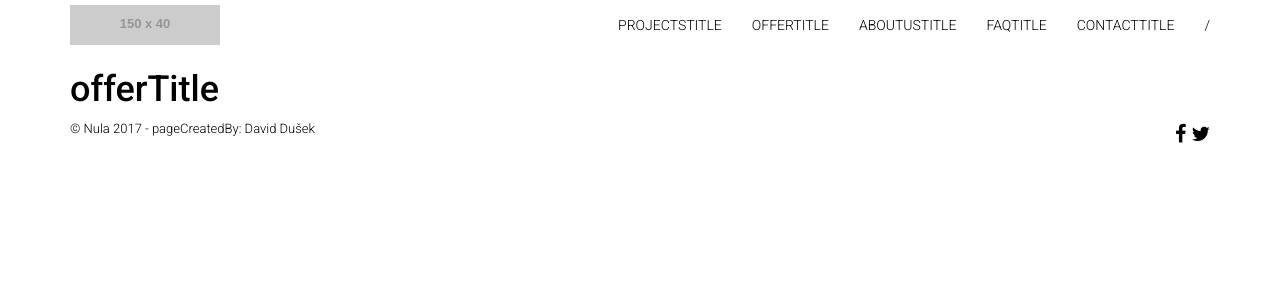
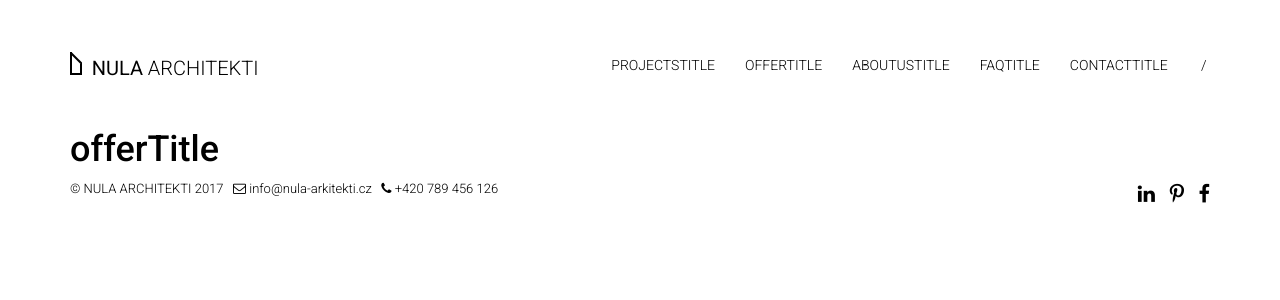
Before and after one commit to david-dusek/nula, a PHP site: template app/templates/about/offer.twig in a window 1280 px wide. Shown: the top 300 px of the page. Run offline with PHP 8.4, Linux system fonts and the light colour scheme; the template is opened without the code that fills it, so the values that code supplies are empty; grey boxes labelled with a size stand in for pictures from a placeholder-image service; some libraries are stand-ins or nearby versions.

Commit message:
Uprava obsahu a pozicovani menu

```diff
--- a/app/lang/cs_CZ.php
+++ b/app/lang/cs_CZ.php
@@ -6,5 +6,4 @@ return [
   'aboutUsTitle' => 'O nás',
   'contactTitle' => 'Kontakt',
   'faqTitle' => 'FAQ',
-  'pageCreatedBy' => 'webovou prezentaci vytvořil',
 ];
--- a/app/lang/en_US.php
+++ b/app/lang/en_US.php
@@ -6,5 +6,4 @@ return [
   'aboutUsTitle' => 'About Us',
   'contactTitle' => 'Contact',
   'faqTitle' => 'FAQ',
-  'pageCreatedBy' => 'web presentation created by',
 ];
--- a/app/src/Nula/I18n/LanguagesManager.php
+++ b/app/src/Nula/I18n/LanguagesManager.php
@@ -6,8 +6,8 @@ class LanguagesManager {
 
   const LANG_CS = 'cs';
   const LANG_EN = 'en';
-  const LANG_CS_ABBREVIATION = 'CZ';
-  const LANG_EN_ABBREVIATION = 'EN';
+  const LANG_CS_ABBREVIATION = 'cz';
+  const LANG_EN_ABBREVIATION = 'eng';
   const LANG_KEY = 'lang';
 
   /**
--- a/app/templates/about/aboutUs.twig
+++ b/app/templates/about/aboutUs.twig
@@ -1,6 +1,6 @@
 {% extends "base.twig" %}
 
-{% block title %}{{ 'aboutUsTitle'|trans }}'{% endblock %}
+{% block title %}{{ 'aboutUsTitle'|trans }}{% endblock %}
 {% block head %}
   {{ parent() }}
 {% endblock %}
--- a/app/templates/about/contact.twig
+++ b/app/templates/about/contact.twig
@@ -1,6 +1,6 @@
 {% extends "base.twig" %}
 
-{% block title %}{{ 'contactTitle'|trans }}'{% endblock %}
+{% block title %}{{ 'contactTitle'|trans }}{% endblock %}
 {% block head %}
   {{ parent() }}
 {% endblock %}
--- a/app/templates/about/offer.twig
+++ b/app/templates/about/offer.twig
@@ -1,6 +1,6 @@
 {% extends "base.twig" %}
 
-{% block title %}{{ 'offerTitle'|trans }}'{% endblock %}
+{% block title %}{{ 'offerTitle'|trans }}{% endblock %}
 {% block head %}
   {{ parent() }}
 {% endblock %}
--- a/app/templates/base.twig
+++ b/app/templates/base.twig
@@ -10,7 +10,6 @@
       <meta name="author" content="">
       <link href="https://maxcdn.bootstrapcdn.com/bootstrap/3.3.7/css/bootstrap.min.css" rel="stylesheet" integrity="sha384-BVYiiSIFeK1dGmJRAkycuHAHRg32OmUcww7on3RYdg4Va+PmSTsz/K68vbdEjh4u" crossorigin="anonymous">
       <link rel='stylesheet' id='redux-google-fonts-css'  href='http://fonts.googleapis.com/css?family=Roboto%3A100%2C300%2C400%2C500%2C700%2C900%2C100italic%2C300italic%2C400italic%2C500italic%2C700italic%2C900italic%7COpen+Sans&#038;subset=latin&#038;ver=3.9.17' type='text/css' media='all' />
-      <link href="/css/languages.min.css" rel="stylesheet">
       <link href="/css/font-awesome.min.css" rel="stylesheet">
       <link href="/css/main.css" rel="stylesheet">
     {% endblock %}
@@ -24,11 +23,16 @@
     {% block footer %}
       <div class="row">
         <div class="col-sm-8 col-xs-12 text-left">
-          &copy; Nula {{ "now"|date("Y") }} - {{ 'pageCreatedBy'|trans }}: <a href="https://www.linkedin.com/in/david-du%C5%A1ek-30026a71/" target="_blank">David Dušek</a>
+          &copy; NULA ARCHITEKTI {{ "now"|date("Y") }}&nbsp;&nbsp;
+          <i class="fa fa-envelope-o" aria-hidden="true"></i>&nbsp;<a href="mailto:info@nula-arkitekti.cz" target="_blank">info@nula-arkitekti.cz</a>&nbsp;&nbsp;
+          <i class="fa fa-phone" aria-hidden="true"></i>&nbsp;+420 789 456 126
         </div>
         <div id="social-links" class="col-sm-4 col-xs-12 text-right">
+          <a href="#" target="_blank"><i class="fa fa-linkedin" aria-hidden="true"></i></a>
+          &nbsp;
+          <a href="#" target="_blank"><i class="fa fa-pinterest-p" aria-hidden="true"></i></a>
+          &nbsp;
           <a href="#" target="_blank"><i class="fa fa-facebook" aria-hidden="true"></i></a>
-          <a href="#" target="_blank"><i class="fa fa-twitter" aria-hidden="true"></i></a>
         </div>
       </div>
     {% endblock %}
--- a/app/templates/components/languageSwitcher.twig
+++ b/app/templates/components/languageSwitcher.twig
@@ -1,3 +1,3 @@
 <a href="{{ languageSwitchParameters.alternativeUrl }}">
-  {{ languageSwitchParameters.alternativeAbbreviation }}/<span class="active-link">{{ languageSwitchParameters.currentAbbreviation }}</span>
+  <span class="active-link">{{ languageSwitchParameters.currentAbbreviation }}</span>&nbsp;/&nbsp;{{ languageSwitchParameters.alternativeAbbreviation }}
 </a>
--- a/app/templates/components/navigation.twig
+++ b/app/templates/components/navigation.twig
@@ -10,7 +10,15 @@
       </button>
       {% if showHeaderLogo == true %}
         <a class="navbar-brand" href="{{ path_for('homepage', {'lang': lang }) }}">
-          <img src="http://placehold.it/150x40" alt="logo">
+          {#          <img src="http://placehold.it/150x40" alt="logo">#}
+          <svg height="23" width="12">
+          <line x1="0" y1="0" x2="0" y2="23" style="stroke:black;stroke-width:4" />
+          <line x1="0" y1="23" x2="12" y2="23" style="stroke:black;stroke-width:4" />
+          <line x1="12" y1="23" x2="12" y2="12" style="stroke:black;stroke-width:4" />
+          <line x1="12" y1="12" x2="0" y2="0" style="stroke:black;stroke-width:2" />
+          Sorry, your browser does not support inline SVG.
+          </svg>
+          &nbsp;<strong>NULA</strong> ARCHITEKTI
         </a>
       {% endif %}
     </div>
--- a/app/templates/home/homepage.twig
+++ b/app/templates/home/homepage.twig
@@ -9,7 +9,6 @@
     <meta name="author" content="">
     <link href="https://maxcdn.bootstrapcdn.com/bootstrap/3.3.7/css/bootstrap.min.css" rel="stylesheet" integrity="sha384-BVYiiSIFeK1dGmJRAkycuHAHRg32OmUcww7on3RYdg4Va+PmSTsz/K68vbdEjh4u" crossorigin="anonymous">
     <link rel='stylesheet' id='redux-google-fonts-css'  href='http://fonts.googleapis.com/css?family=Roboto%3A100%2C300%2C400%2C500%2C700%2C900%2C100italic%2C300italic%2C400italic%2C500italic%2C700italic%2C900italic%7COpen+Sans&#038;subset=latin&#038;ver=3.9.17' type='text/css' media='all' />
-    <link href="/css/languages.min.css" rel="stylesheet">
     <link href="/css/main.css" rel="stylesheet">
     <link href="/css/font-awesome.min.css" rel="stylesheet">
     <link href="/css/main.css" rel="stylesheet">
--- a/public/css/main.css
+++ b/public/css/main.css
@@ -4,7 +4,7 @@ body {
 }
 
 body {
-    margin-top: 50px;
+    margin-top: 110px;
       color: #000;
 }
 
@@ -50,12 +50,21 @@ body {
 
 .navbar {
   border: none;
+  margin-bottom: 0;
+  padding-top: 40px;
+  padding-bottom: 40px;
 }
 
 .navbar-collapse {
   border: none;
 }
 
-.navbar-brand {
-  margin-top: -10px;
+.navbar-default .navbar-brand {
+  color: #000;
+  margin-top: -3px;
+  font-size: 20px;
 }
+
+.navbar-default .navbar-brand strong {
+  font-weight: 400;
+}
```
Also changed, not shown: public/IMG_7643_45_web.jpg (added).
